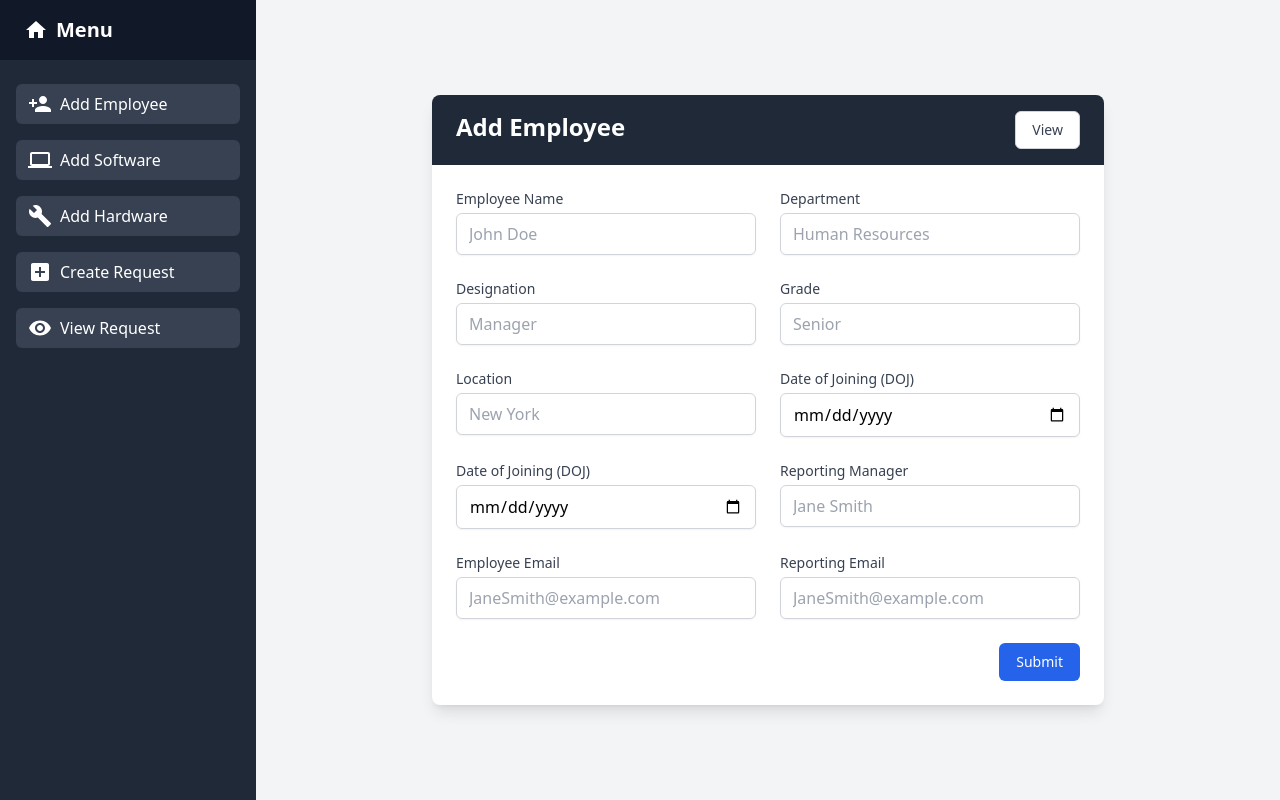
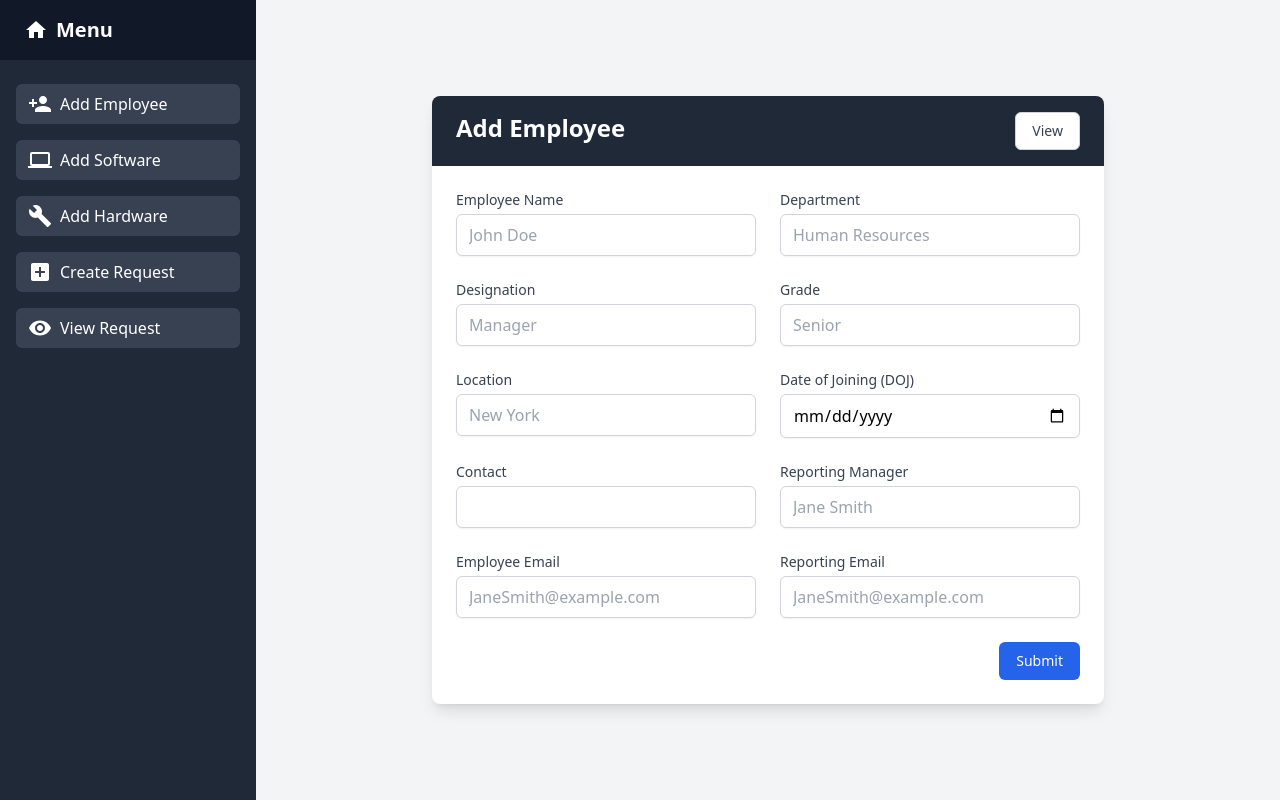
Before and after one commit to SubhajeetSahu/asset_management, a React (Vite) app: page / in a window 1280 px wide. Built offline with nearby package versions, Linux system fonts and the light colour scheme.

Commit message:
chore: Update Employee component UI and functionality

```diff
--- a/src/components/Admin/Employee/Employee.jsx
+++ b/src/components/Admin/Employee/Employee.jsx
@@ -109,13 +109,13 @@ const Employee = () => {
                     />
                   </div>
                   <div>
-                    <label htmlFor="doj" className="block text-sm font-medium text-gray-700 mb-1">
-                      Date of Joining (DOJ)
+                    <label htmlFor="contact" className="block text-sm font-medium text-gray-700 mb-1">
+                      Contact
                     </label>
                     <input
-                      id="doj"
-                      name="doj"
-                      type="date"
+                      id="contact"
+                      name="contact"
+                      type="number"
                       required
                       className="w-full px-3 py-2 border border-gray-300 rounded-md shadow-sm focus:outline-none focus:ring-1 focus:ring-blue-500 focus:border-blue-500"
                     />
```
